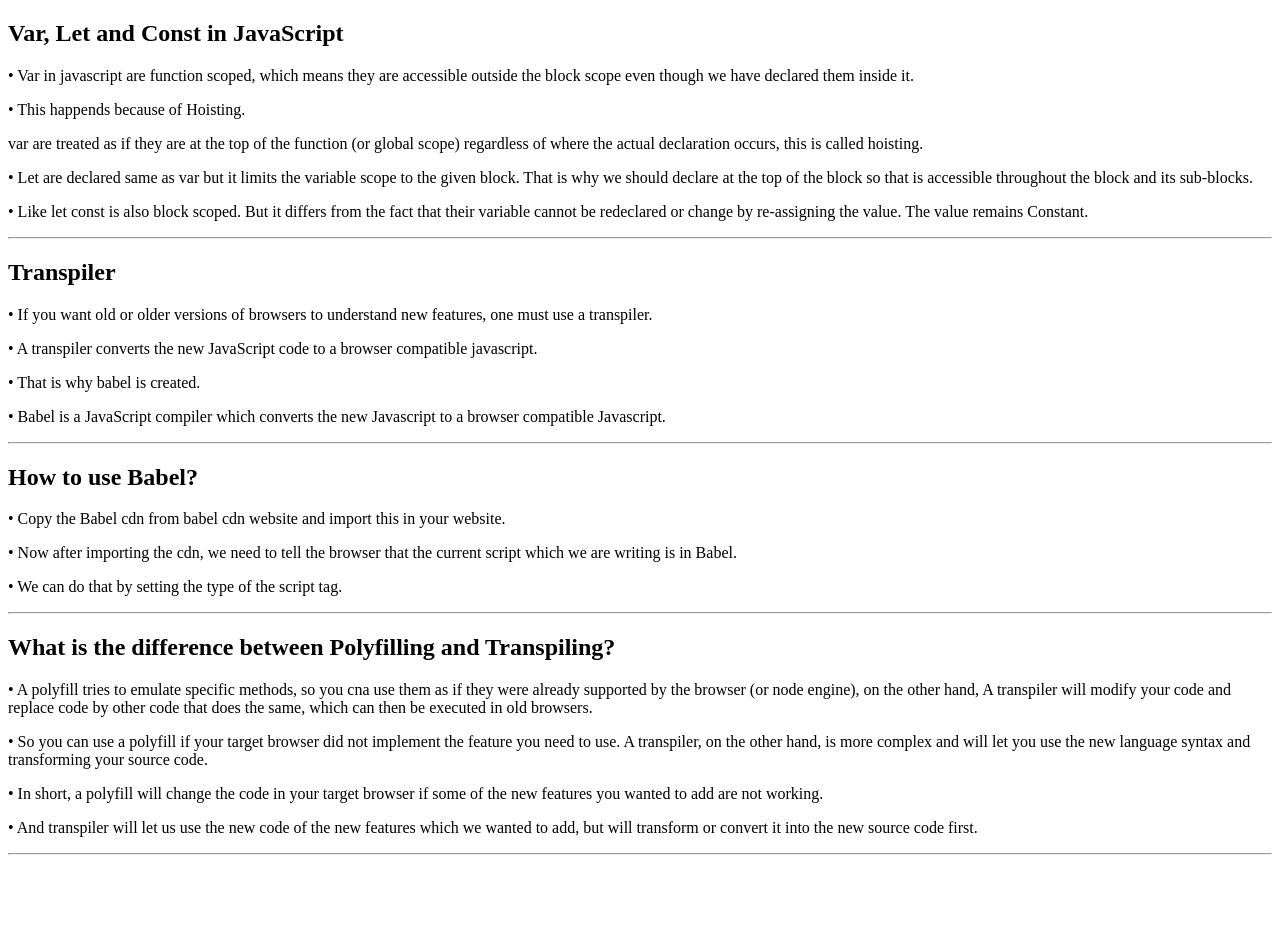
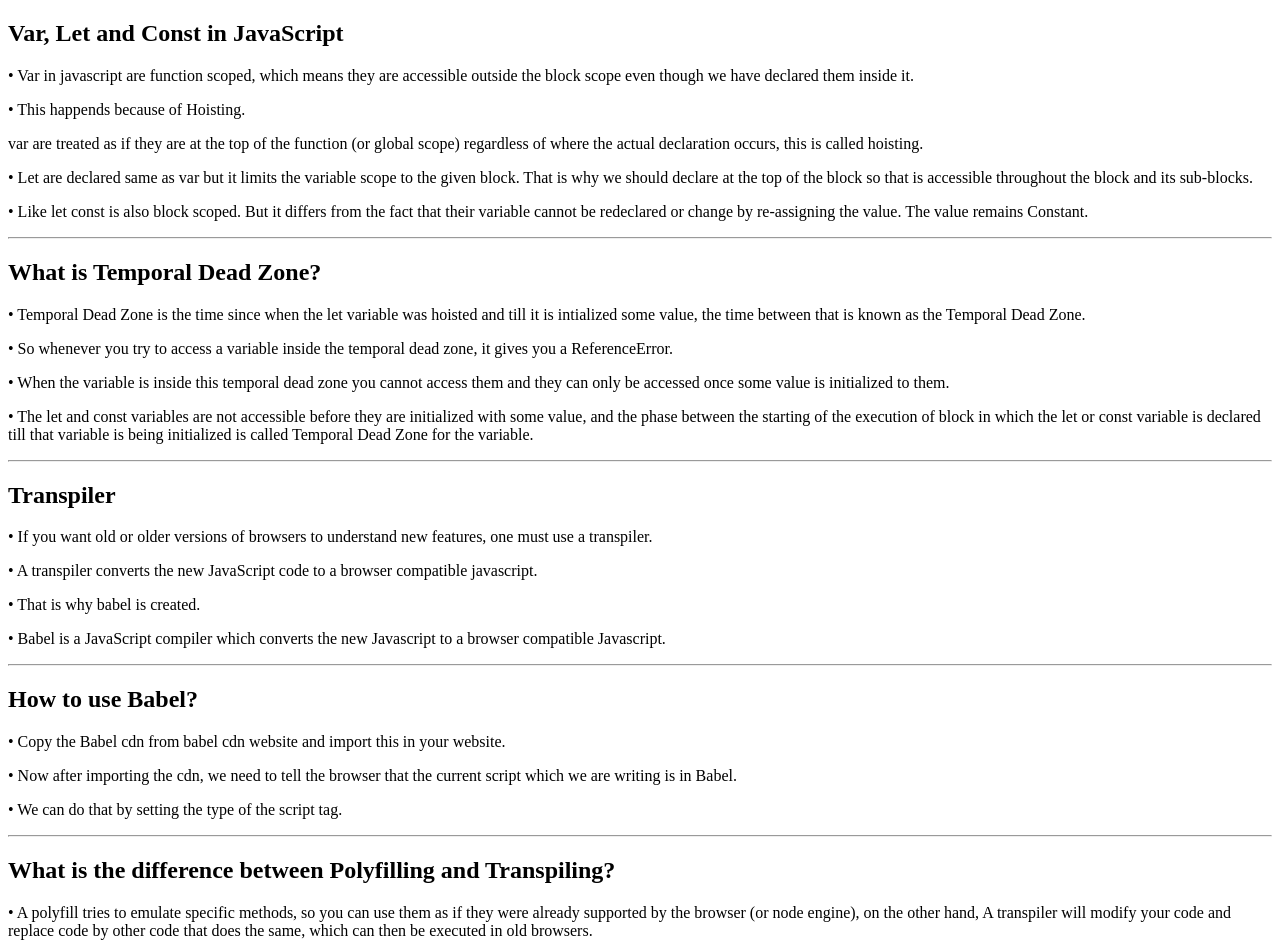
Before and after one commit to shubham2o/ES6, a plain HTML site: page index.html in a window 1280 px wide. Shown: the top 943 px of the page. Before the commit the page ends 863 px from the top, so only its background shows below. Drawn offline with Linux system fonts and the light colour scheme.

Commit message:
What is Temporal Dead Zone? added

```diff
--- a/index.html
+++ b/index.html
@@ -28,6 +28,18 @@
         be redeclared or change by re-assigning the value. The value remains Constant.</p>
     <hr>
 
+    <!-- What is Temporal Dead Zone ? -->
+    <h2>What is Temporal Dead Zone?</h2>
+    <p>• Temporal Dead Zone is the time since when the let variable was hoisted and till it is intialized some value,
+        the time between that is known as the Temporal Dead Zone.</p>
+    <p>• So whenever you try to access a variable inside the temporal dead zone, it gives you a ReferenceError.</p>
+    <p>• When the variable is inside this temporal dead zone you cannot access them and they can only be accessed once
+        some value is initialized to them.</p>
+    <p>• The let and const variables are not accessible before they are initialized with some value, and the phase
+        between the starting of the execution of block in which the let or const variable is declared till that variable
+        is being initialized is called Temporal Dead Zone for the variable.</p>
+    <hr>
+
     <!-- Transpiler -->
     <h2>Transpiler</h2>
     <p>• If you want old or older versions of browsers to understand new features, one must use a
@@ -51,7 +63,7 @@
     <hr>
 
     <h2>What is the difference between Polyfilling and Transpiling?</h2>
-    <p>• A polyfill tries to emulate specific methods, so you cna use them as if they were already
+    <p>• A polyfill tries to emulate specific methods, so you can use them as if they were already
         supported by the browser (or node engine), on the other hand, A transpiler will modify your
         code and replace code by other code that does the same, which can then be executed in old
         browsers.</p>
```
